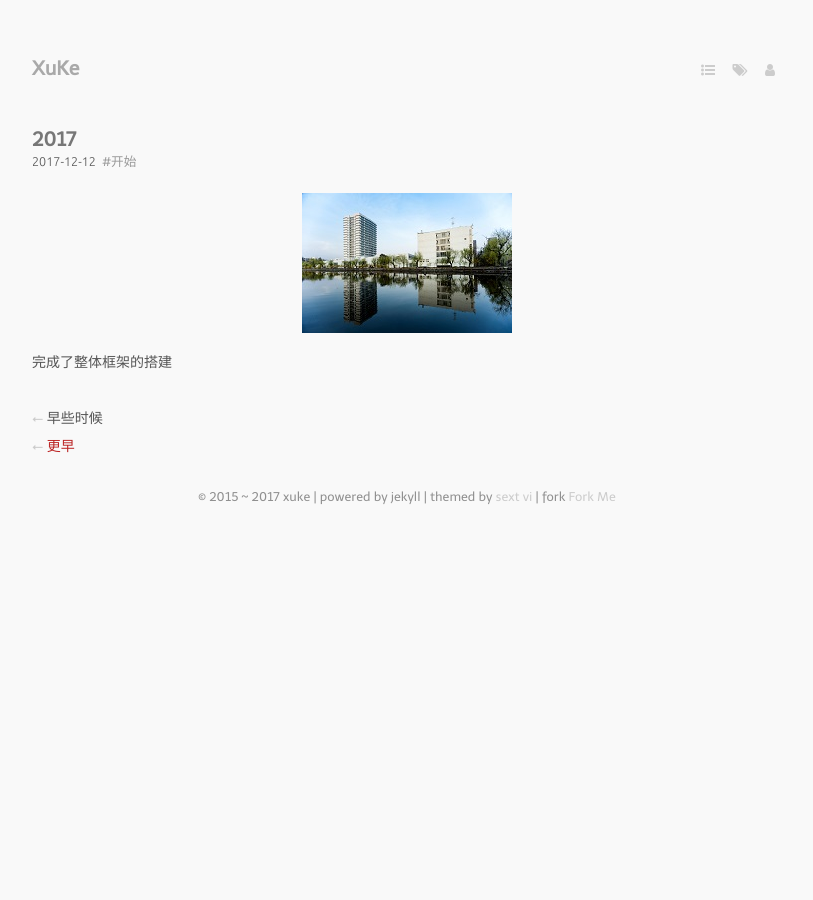
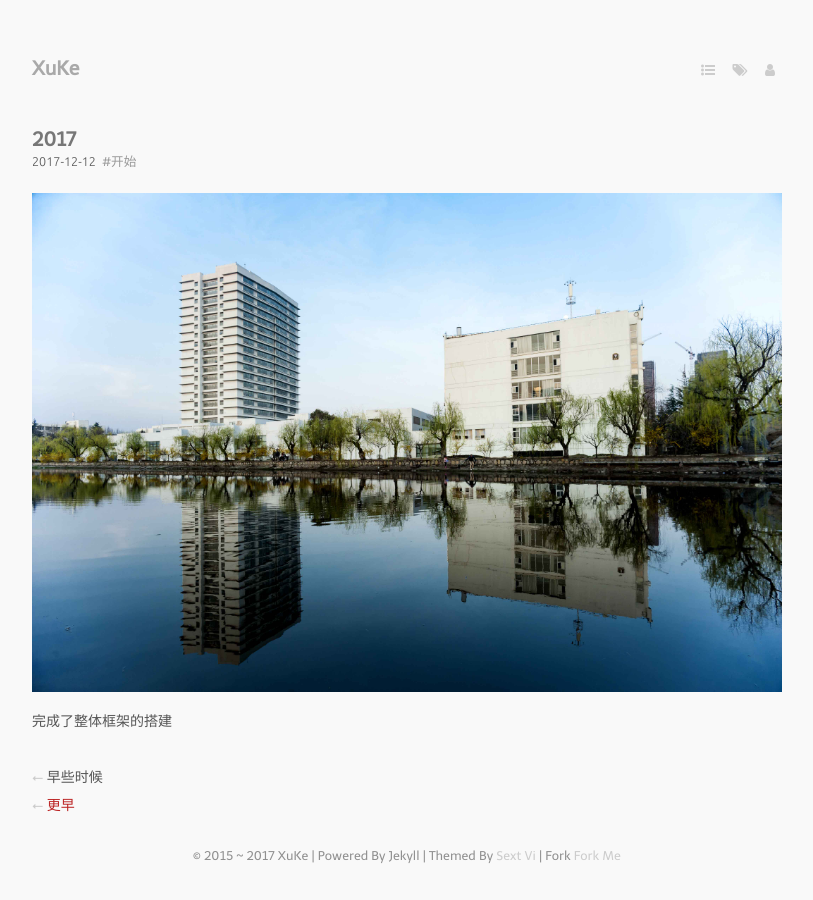
Before and after one commit to XuKer/xuke_blog, a Jekyll site: the page built from index.markdown, in a window 1280 px wide. Shown: the whole page, without its empty margins (233-1046 px from the left). Built offline with Jekyll 4.4.1, drawn with Linux system fonts in a browser that asks for light colours; nearby versions of some CDN libraries; some web fonts are replaced; Markdown is read by kramdown in place of the engine named in the settings; a script that is not in the unit is left out.

Commit message:
初始化更新

```diff
--- a/_config.yml
+++ b/_config.yml
@@ -4,7 +4,7 @@ permalink: /:year/:month/:day/:title.html
 name: "XuKe"
 markdown: rdiscount
 
-author: "xuke"
+author: "XuKe"
 atom-baseurl: "https://xuker.github.io"
 disqus: "gopherwood"
 
@@ -15,7 +15,7 @@ navigations:
   - title: 标签
     class: fa fa-tags
     href: /tags.html
-  - title: A关于
+  - title: 关于
     class: fa fa-user
     href: /about.html
 
--- a/_layouts/default.html
+++ b/_layouts/default.html
@@ -36,7 +36,7 @@
         <footer>
           <div>
             {% assign first_post = site.posts | last %}
-            &copy; {{ first_post.date | date: "%Y" }} ~ {{ site.time | date: "%Y" }} {{ site.author }} | powered by jekyll | themed by <a href="https://xuker.github.io" title="sext vi">sext vi</a> | fork <a href="https://github.com/xuker/xuker.github.io" title="fork me">Fork Me</a>
+            &copy; {{ first_post.date | date: "%Y" }} ~ {{ site.time | date: "%Y" }} {{ site.author }} | Powered By Jekyll | Themed By <a href="https://xuker.github.io" title="sext vi">Sext Vi</a> | Fork <a href="https://github.com/xuker/xuker.github.io" title="fork me">Fork Me</a>
           </div>
         </footer>
       </div>
```
Also changed, not shown: media/files/2017/12/12/shida.jpg.
